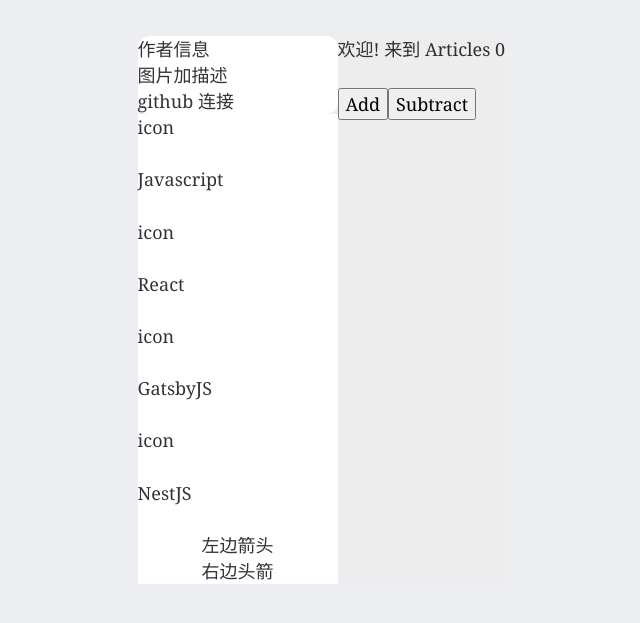
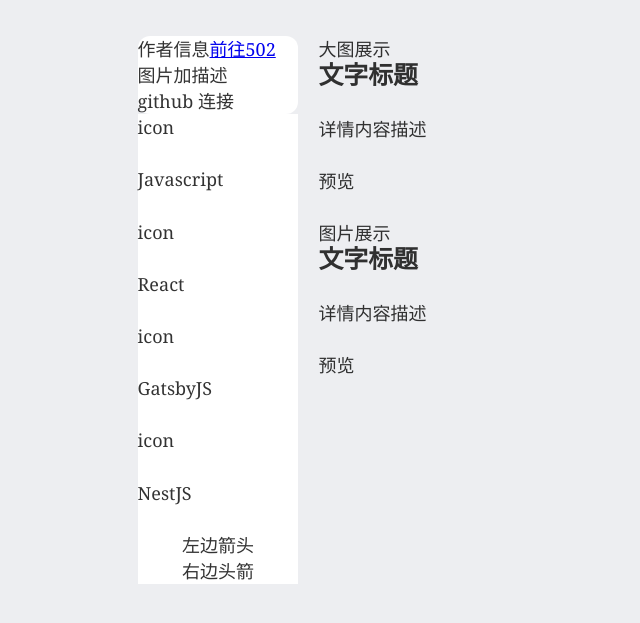
Before and after one commit to cheepion/isnan, a Gatsby site: page / in a window 1280 px wide. Shown: the whole page, without its empty margins (42-682 px from the left). Built offline with nearby package versions, Linux system fonts and the light colour scheme; Gatsby itself is replaced by a stand-in of ours; some packages are replaced by stand-ins of ours; what typography-theme-noriega would draw is missing.

Commit message:
调整link路径

```diff
--- a/src/components/articles/index.js
+++ /dev/null
@@ -1,42 +0,0 @@
-import * as React from "react"
-import PropTypes from "prop-types"
-import { useStaticQuery, graphql } from "gatsby"
-import { Container } from "./styles"
-import { inject, observer} from "mobx-react"
-
-const Articles = ({counterStore, articlesStore}) => {
-  console.log("articles ", counterStore)
-  console.log('articlesStore', articlesStore)
-  return (
-    <>
-      <Container >
-        <p onClick={ () => articlesStore.showMsg()} >欢迎! 来到 Articles {counterStore.Count}</p>
-        <div>
-          <button onClick={() => counterStore.Increment()}>Add</button>
-          <button onClick={() => counterStore.Decrement()}>Subtract</button>
-        </div>
-      </Container>
-    </>
-  )
-}
-
-export default inject("counterStore", 'articlesStore')(observer(Articles))
-
-// const Articles = inject(`CounterStore`, 'scStore')(
-//   observer(({CounterStore, scStore}) => {
-//   // observer(({ store }) => {
-//     console.log('CounterStore', CounterStore)
-//     console.log('scStore', scStore)
-//     return (
-//       <>
-//         <div onClick={ () => scStore.showSecondMsg()}>Counted to: {CounterStore.Count}</div>
-        // <div>
-        //   <button onClick={() => CounterStore.Increment()}>Add</button>
-        //   <button onClick={() => CounterStore.Decrement()}>Subtract</button>
-        // </div>
-//       </>
-//     )
-//   }
-// ))
-
-// export default Articles
--- a/src/components/articles/styles.js
+++ /dev/null
@@ -1,5 +0,0 @@
-import styled from 'styled-components'
-
-export const Container = styled.div`
-  background-color: #ededed;
-`
--- a/src/components/detail/style.js
+++ /dev/null
@@ -1,5 +0,0 @@
-import styled from 'styled-components'
-
-export const Container = styled.div`
-
-`
--- a/src/components/index.js
+++ b/src/components/index.js
@@ -2,5 +2,3 @@ export { Layout } from './layout'
 export { Main } from './main'
 export { Sidebar } from './sidebar'
 export { Seo } from './seo'
-export { default as Articles } from './articles'
-export { Detail } from './detail'
--- a/src/components/layout/index.js
+++ b/src/components/layout/index.js
@@ -1,14 +1,18 @@
 import * as React from "react"
 import PropTypes from "prop-types"
+import { Sidebar } from '../index'
 import { HeaderSpace, Container, Footer } from './style'
 import "./layout.css"
 
 export const Layout = ({ children }) => (
   <>
     <HeaderSpace />
+
     <Container>
+
+      <Sidebar />
       <main>{children}</main>
-      <Footer />
+      {/* <Footer /> */}
     </Container>
   </>
 )
--- a/src/components/layout/style.js
+++ b/src/components/layout/style.js
@@ -7,10 +7,12 @@ export const Container = styled.div`
   margin: 0 auto;
   width: 960px;
   padding: 0 1.0875rem 1.45rem;
-  main {
+  display: flex;
+    flex-direction: row;
+  /* main {
     display: flex;
     flex-direction: row;
-  }
+  } */
 `
 export const Footer = styled.footer`
   margin-top: 2rem;
--- a/src/components/sidebar/index.js
+++ b/src/components/sidebar/index.js
@@ -1,6 +1,6 @@
 import * as React from "react"
 import PropTypes from "prop-types"
-import { useStaticQuery, graphql } from "gatsby"
+import { useStaticQuery, graphql, Link } from "gatsby"
 import { Container, Personal, Catalog, Footer } from "./style"
 
 export const Sidebar = () => {
@@ -27,7 +27,9 @@ export const Sidebar = () => {
       <Container>
         {/* 个人简介 */}
         <Personal>
-          <div>作者信息</div>
+          <div>作者信息
+            <Link to={"/articles"}>前往502</Link>
+          </div>
           <div>图片加描述</div>
           <div>github 连接</div>
         </Personal>
--- a/src/components/detail/index.js
+++ b/src/pages/detail.js
@@ -1,9 +1,13 @@
 import * as React from "react"
 import PropTypes from "prop-types"
 import { useStaticQuery, graphql } from "gatsby"
-import { Container } from "./style"
+import styled from 'styled-components'
 
-export const Detail = ({ children }) => {
+export const Container = styled.div`
+
+`
+
+const Detail = ({ children }) => {
   console.log(' children输出', children)
   return (
     <>
@@ -11,3 +15,5 @@ export const Detail = ({ children }) => {
     </>
   )
 }
+
+export default Detail
--- a/src/pages/index.js
+++ b/src/pages/index.js
@@ -1,15 +1,13 @@
 import * as React from "react"
 import { Layout, Main, Sidebar, Seo, Articles, Detail } from "../components"
+import { Link } from 'gatsby'
 
 const IndexPage = () => {
-
+    console.log('link', Link)
     return (
       <Layout>
         <Seo title="Home" />
-        <Sidebar />
-        {/* <Main /> */}
-        <Articles />
-        {/* <Detail /> */}
+        <Main />
     </Layout>
     )
 }
```
Also changed, not shown: src/pages/404.js (+9 -6 lines), src/pages/articles.js (added, +35 -0 lines).
